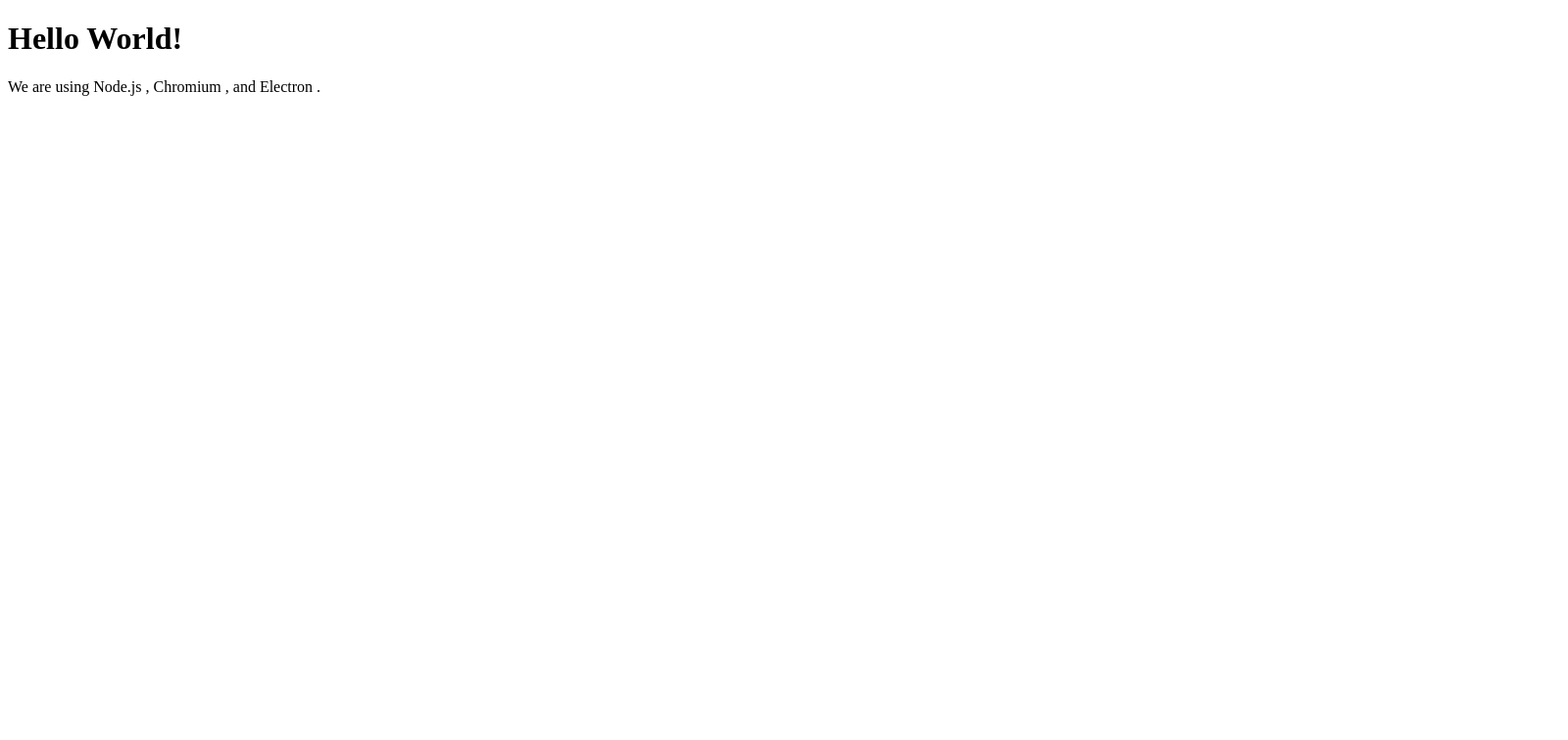
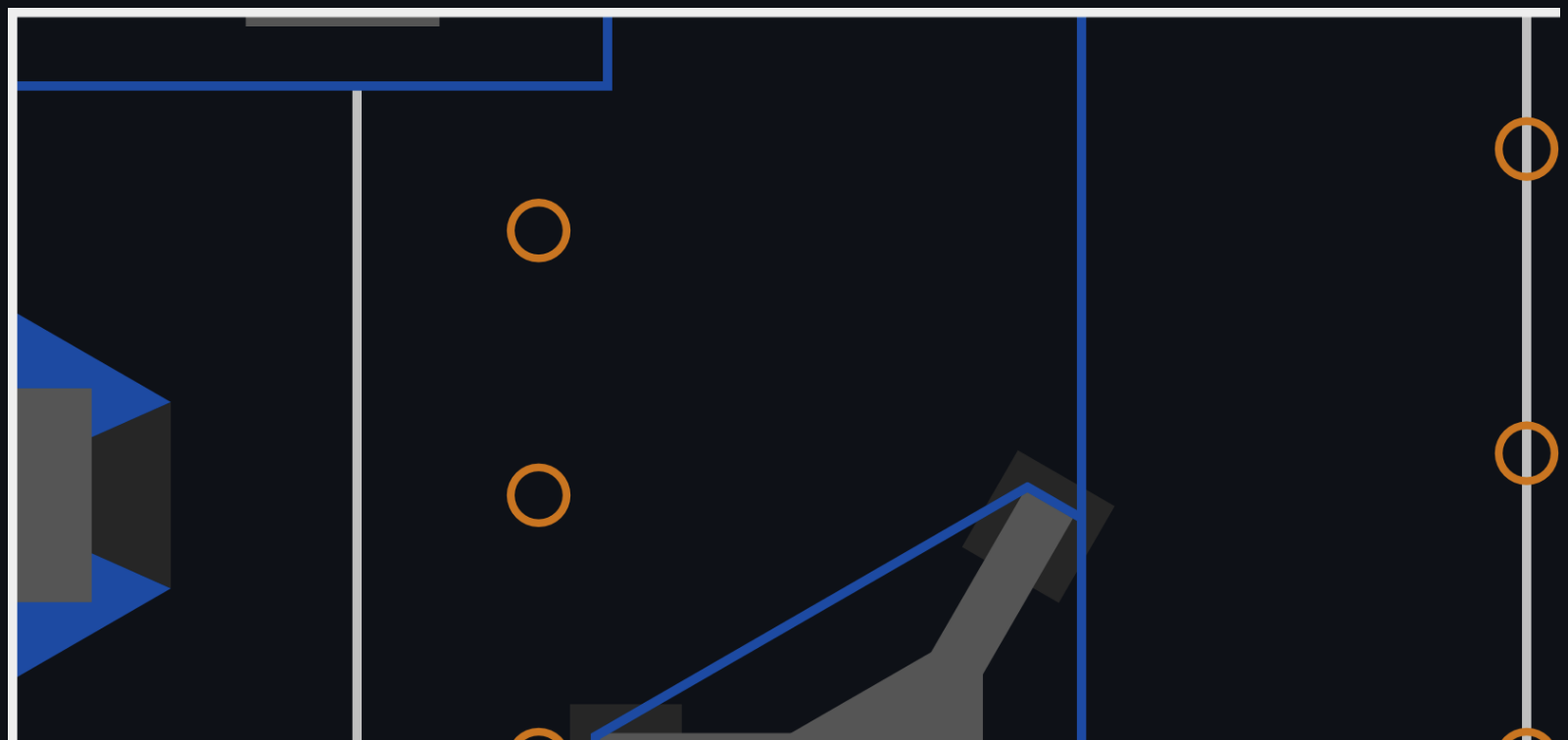
Before and after one commit to MontclairRobotics/PathConnector, an Electron app: page ui/editor.html in a window 1600 px wide. Shown: the top 756 px of the page at 98% size. Drawn offline with Linux system fonts and the light colour scheme.

Commit message:
added stuff probably

```diff
--- /dev/null
+++ b/ui/editor.css
@@ -0,0 +1,13 @@
+* {
+    background-color: rgb(15, 17, 23);
+}
+img {
+
+
+    max-width: 100%;
+    height: auto;
+
+}
+::-webkit-scrollbar {
+    display: none;
+}
--- a/ui/editor.html
+++ b/ui/editor.html
@@ -4,12 +4,18 @@
     <meta charset="UTF-8">
     <!-- https://developer.mozilla.org/en-US/docs/Web/HTTP/CSP -->
     <meta http-equiv="Content-Security-Policy" content="default-src 'self'; script-src 'self'">
+    <link rel="stylesheet" type="text/css" href="./editor.css">
     <title>Hello World!</title>
   </head>
   <body>
-    <h1>Hello World!</h1>
-    We are using Node.js <span id="node-version"></span>,
-    Chromium <span id="chrome-version"></span>,
-    and Electron <span id="electron-version"></span>.
+    <div id="field">
+
+      <img src="../resources/field24final.png">
+
+
+    </div>
+
+
+
   </body>
 </html>
```
Also changed, not shown: main.js (+4 -3 lines), resources/Field.jpg (deleted), resources/field24final.png (added).
